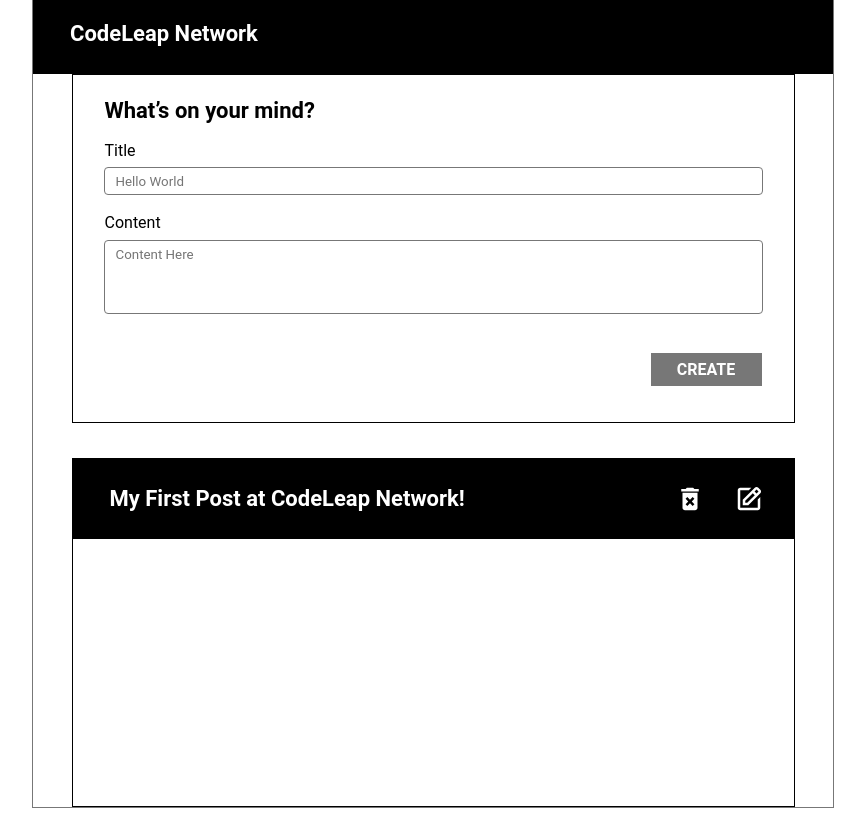
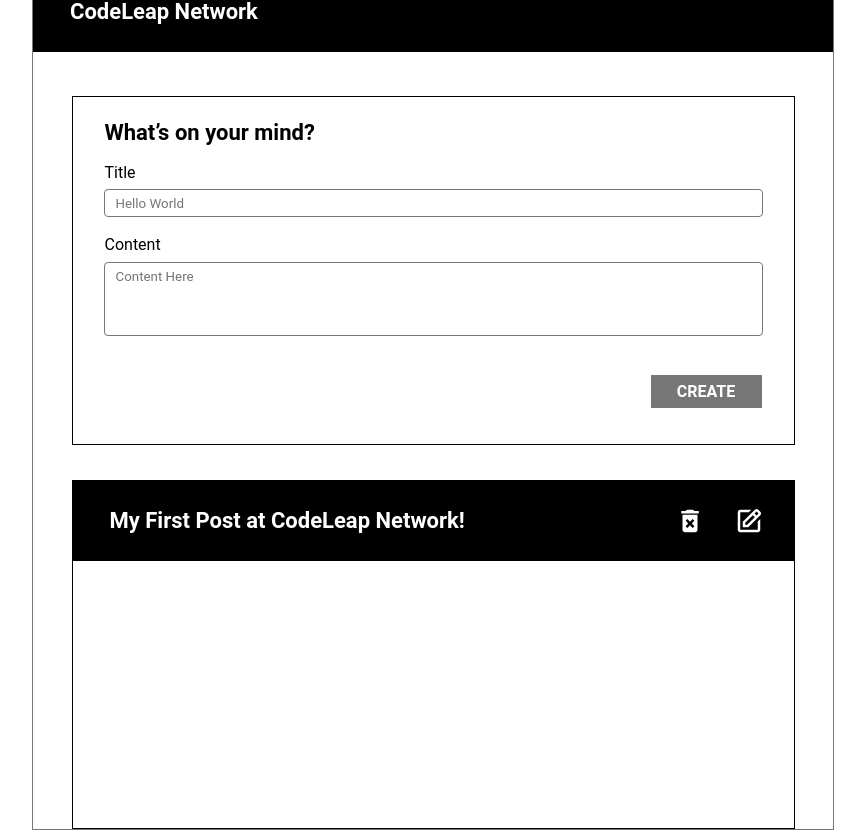
Before and after one commit to wendreslucas/CodePostFront-end, a Next.js app: page /content in a window 1280 px wide. Shown: the whole page, without its empty margins (207-1072 px from the left). Before the commit the page ends 808 px from the top, so only its background shows below. Built offline with nearby package versions, Linux system fonts and the light colour scheme.

Commit message:
header global

```diff
--- a/src/components/Forms/FormPost.jsx
+++ b/src/components/Forms/FormPost.jsx
@@ -31,7 +31,6 @@ const FormPost = () => {
     <StyleForm>
       <DivHeader>
         <Header
-          margin="44px"
           size=" 723px"
           title=" My First Post at CodeLeap Network!"
         ></Header>
--- a/src/components/Header.jsx
+++ b/src/components/Header.jsx
@@ -17,7 +17,11 @@ const StyleHeader = styled.div`
 `
 
 function Header(props) {
-  return <StyleHeader size={props.size}>{props.title}</StyleHeader>
+  return (
+    <StyleHeader margin={props.margin} size={props.size}>
+      {props.title}
+    </StyleHeader>
+  )
 }
 
 export default Header
--- a/src/pages/content.jsx
+++ b/src/pages/content.jsx
@@ -16,7 +16,7 @@ const StyleCreate = styled.main`
 const Content = () => {
   return (
     <StyleCreate>
-      <Header size="800px" title="CodeLeap Network" />
+      <Header margin="44px" size="800px" title="CodeLeap Network" />
       <FormCreate />
       <FormPost />
     </StyleCreate>
```
